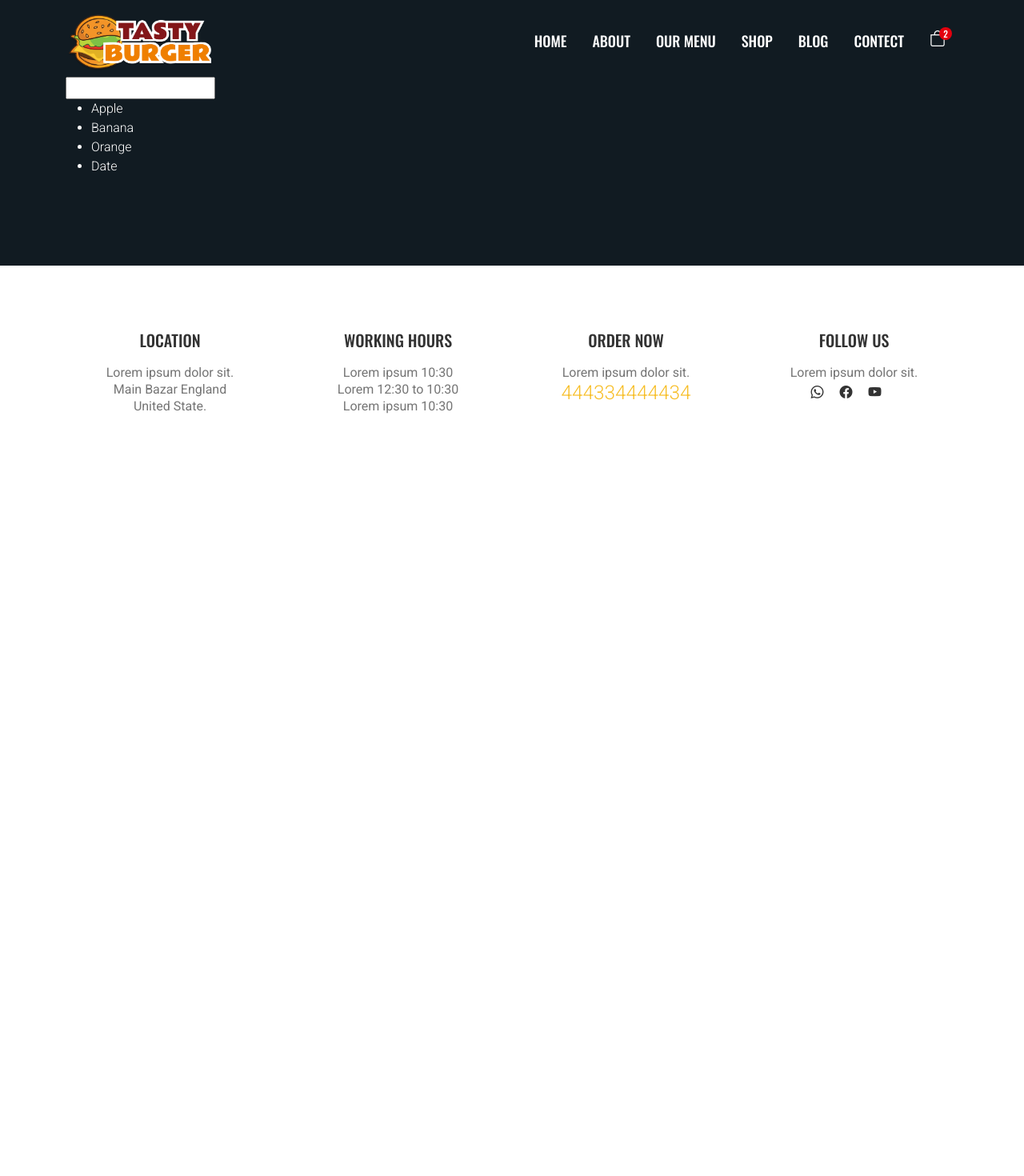
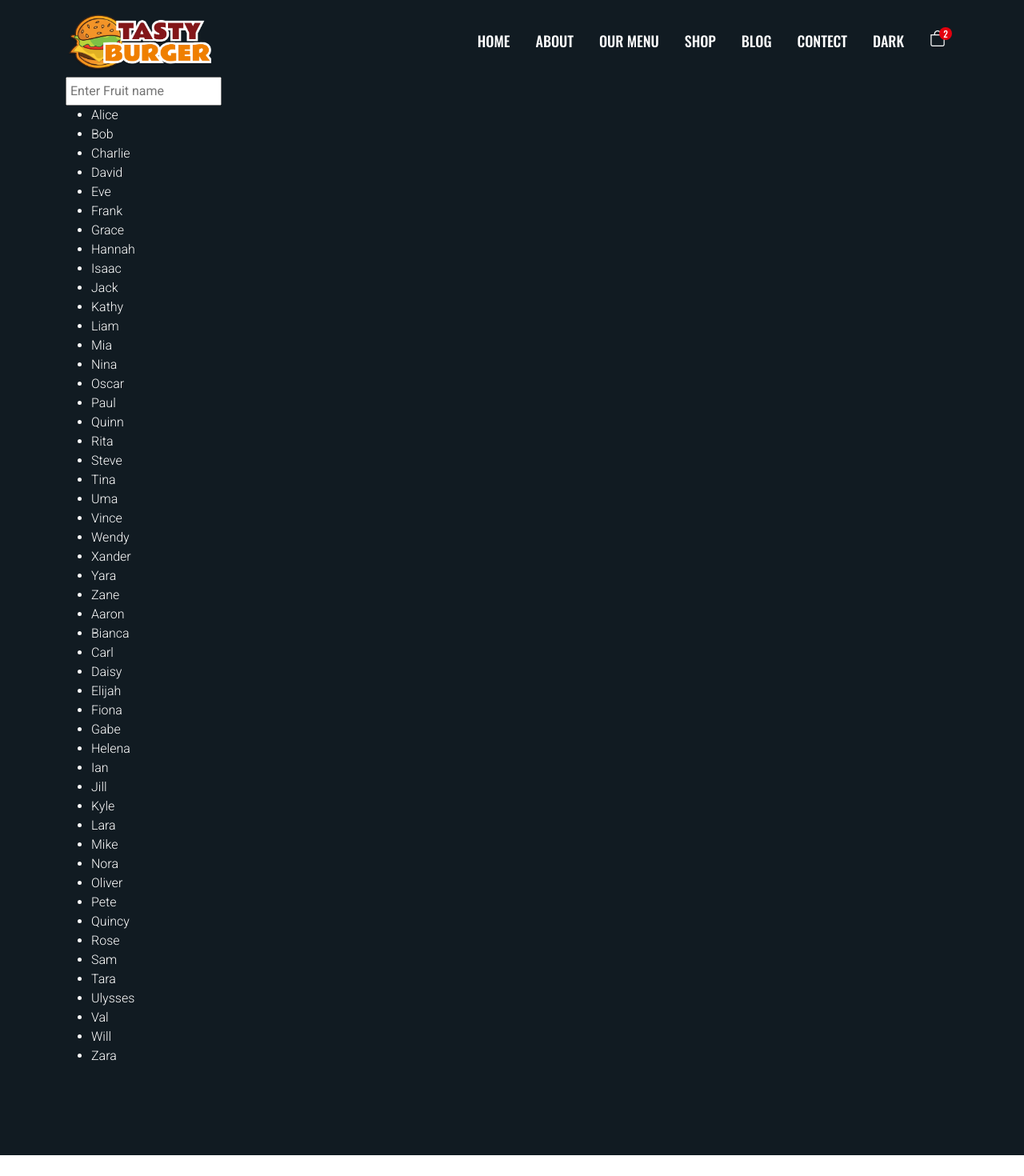
Before and after one commit to frontendvectorcoder/FooD-Delivery, a React (Vite) app: page /contect in a window 1280 px wide. Shown: the top 1470 px of the page at 80% size. Before the commit the page ends 800 px from the top, so only its background shows below. Built offline with nearby package versions, Linux system fonts and the light colour scheme.

Commit message:
new changes in code

```diff
--- a/src/App.jsx
+++ b/src/App.jsx
@@ -6,6 +6,7 @@ import OurMenu from './Components/Pages/OurMenu/OurMenu'
 import Shop from './Components/Pages/Shop/Shop'
 import Blog from './Components/Pages/Blog/Blog'
 import Contect from './Components/Pages/Contect/Contect'
+import { Dark } from './Components/Pages/Dark/Dark'
 
 function App() {
 
@@ -19,6 +20,7 @@ function App() {
           <Route path='/shop' element={<Shop />} />
           <Route path='/blog' element={<Blog />} />
           <Route path='/contect' element={<Contect />} />
+          <Route path='/dark' element={<Dark />} />
         </Routes>
       </Router>
     </>
--- a/src/Components/Layout/Header.jsx
+++ b/src/Components/Layout/Header.jsx
@@ -37,6 +37,7 @@ function Header() {
               <Nav.Link as={Link} to="/shop">Shop</Nav.Link>
               <Nav.Link as={Link} to="/blog">Blog</Nav.Link>
               <Nav.Link as={Link} to="/contect">Contect</Nav.Link>
+              <Nav.Link as={Link} to="/dark">Dark</Nav.Link>
               <Nav.Link as={Link} to="/w">
                 <div className="cart">
                   <i className="bi bi-bag fs-5"></i>
--- a/src/Components/Pages/Contect/Searchbar.jsx
+++ b/src/Components/Pages/Contect/Searchbar.jsx
@@ -5,7 +5,15 @@ import { Container, Row, Col } from "react-bootstrap";
 function Searchbar() {
   let [searchvalue, setsearchvalue] = useState("");
 
-  let list = useMemo(() => ["Apple", "Banana", "Orange", "Date"], []);
+  let list = useMemo(() => [
+    "Alice", "Bob", "Charlie", "David", "Eve", "Frank", "Grace", "Hannah",
+    "Isaac", "Jack", "Kathy", "Liam", "Mia", "Nina", "Oscar", "Paul",
+    "Quinn", "Rita", "Steve", "Tina", "Uma", "Vince", "Wendy", "Xander",
+    "Yara", "Zane", "Aaron", "Bianca", "Carl", "Daisy", "Elijah", "Fiona",
+    "Gabe", "Helena", "Ian", "Jill", "Kyle", "Lara", "Mike", "Nora",
+    "Oliver", "Pete", "Quincy", "Rose", "Sam", "Tara", "Ulysses", "Val",
+    "Will", "Zara"
+  ], []);
 
   let findsearch = (e) => {
     console.log(e.target.value);
@@ -22,10 +30,10 @@ function Searchbar() {
         <Container>
           <Row className=" justify-content-center align-items-center d-flex pt-5 pb-5 text-white">
             <Col lg={{ span: 12 }} className="pt-5">
-              <input type="text" value={searchvalue} onChange={findsearch} />
+              <input type="text" className="p-1" value={searchvalue} placeholder="Enter Fruit name" onChange={findsearch} />
               <ul>
                 {
-                  checkkey.map((item , key)=>(
+                  checkkey.map((item, key) => (
                     <li key={key} >{item}</li>
                   ))
                 }
--- /dev/null
+++ b/src/Components/Pages/Dark/Dark.jsx
@@ -0,0 +1,20 @@
+import React from 'react';
+import { Container, Row, Col } from "react-bootstrap";
+import Layout from '../../Layout/Layout'
+import "../../Style/Dark.css"
+
+export const Dark = () => {
+    return (
+        <Layout>
+            <section className=" pb-5" style={{ backgroundColor: "#111b22" }}>
+                <Container>
+                    <Row className=" justify-content-center align-items-center d-flex pt-5 pb-5 text-white">
+                        <Col lg={{ span: 12 }} className="pt-5">
+
+                        </Col>
+                    </Row>
+                </Container>
+            </section>
+        </Layout>
+    )
+}
```
Also changed, not shown: src/Components/Style/Dark.css (added).
